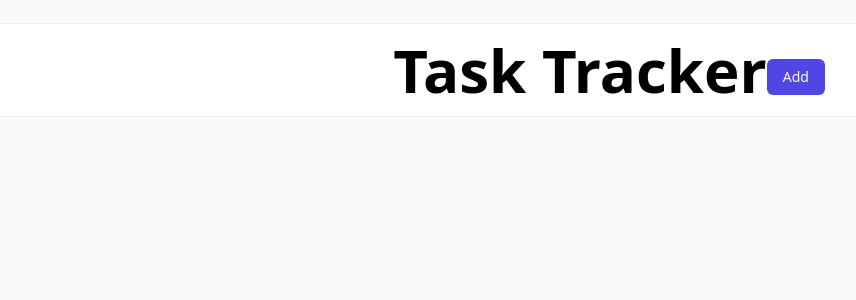
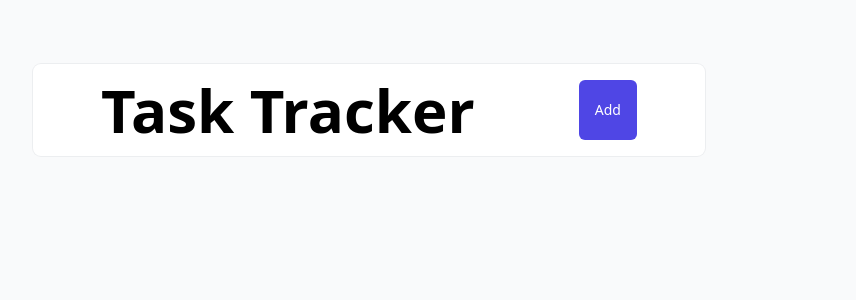
Before and after one commit to JanPoonthong/note-taking, a React (Create React App) app: page / in a window 1280 px wide. Shown: the top 300 px of the page, without its empty margins (31-887 px from the left). Built offline with nearby package versions, Linux system fonts and the light colour scheme.

Commit message:
Make the add button space out from the text: "Task Tracker"

```diff
--- a/src/components/Button.js
+++ b/src/components/Button.js
@@ -2,11 +2,7 @@ import React from "react";
 import PropTypes from "prop-types";
 
 const Button = ({ text, styling }) => {
-  return (
-    <button className={buttonStyle} style={{ verticalAlign: "middle" }}>
-      {text}
-    </button>
-  );
+  return <button className={buttonStyle}>{text}</button>;
 };
 
 const buttonStyle =
--- a/src/components/Header.js
+++ b/src/components/Header.js
@@ -6,7 +6,7 @@ const Header = ({ title }) => {
   return (
     <header className={headingStyle}>
       <div className="rounded-lg p-4 ring-1 ring-gray-900 ring-opacity-5 overflow-hidden bg-white">
-        <h1 style={{ display: "inline" }}>Task Tracker</h1>
+        <h1>Task Tracker</h1>
         <Button />
       </div>
     </header>
--- a/src/index.css
+++ b/src/index.css
@@ -3,5 +3,12 @@
 @tailwind utilities;
 
 body {
+  max-width: 800px;
   background-color: #f9fafb;
 }
+
+.ring-opacity-5 {
+  display: flex;
+  justify-content: space-around;
+  margin: 8%;
+}
```
